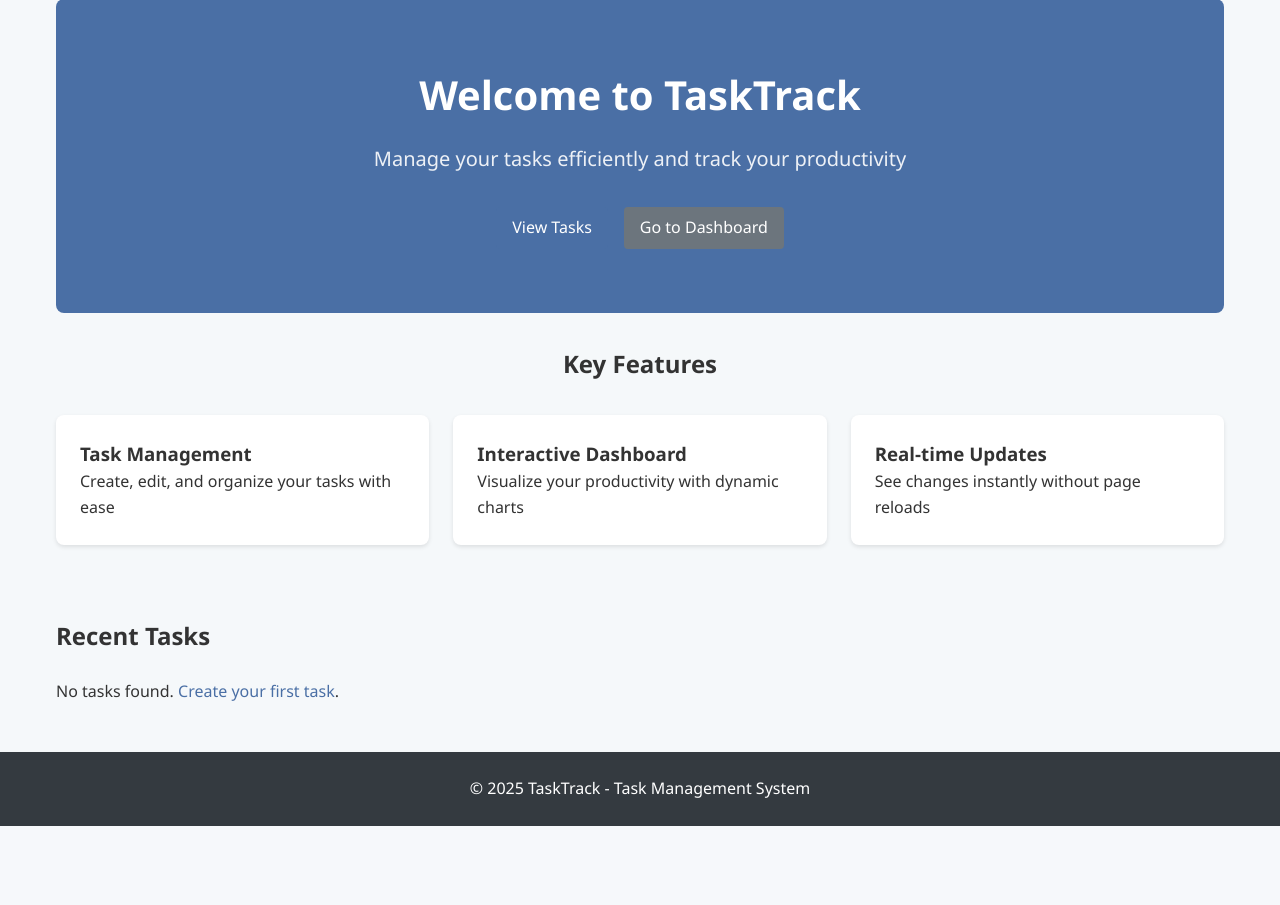
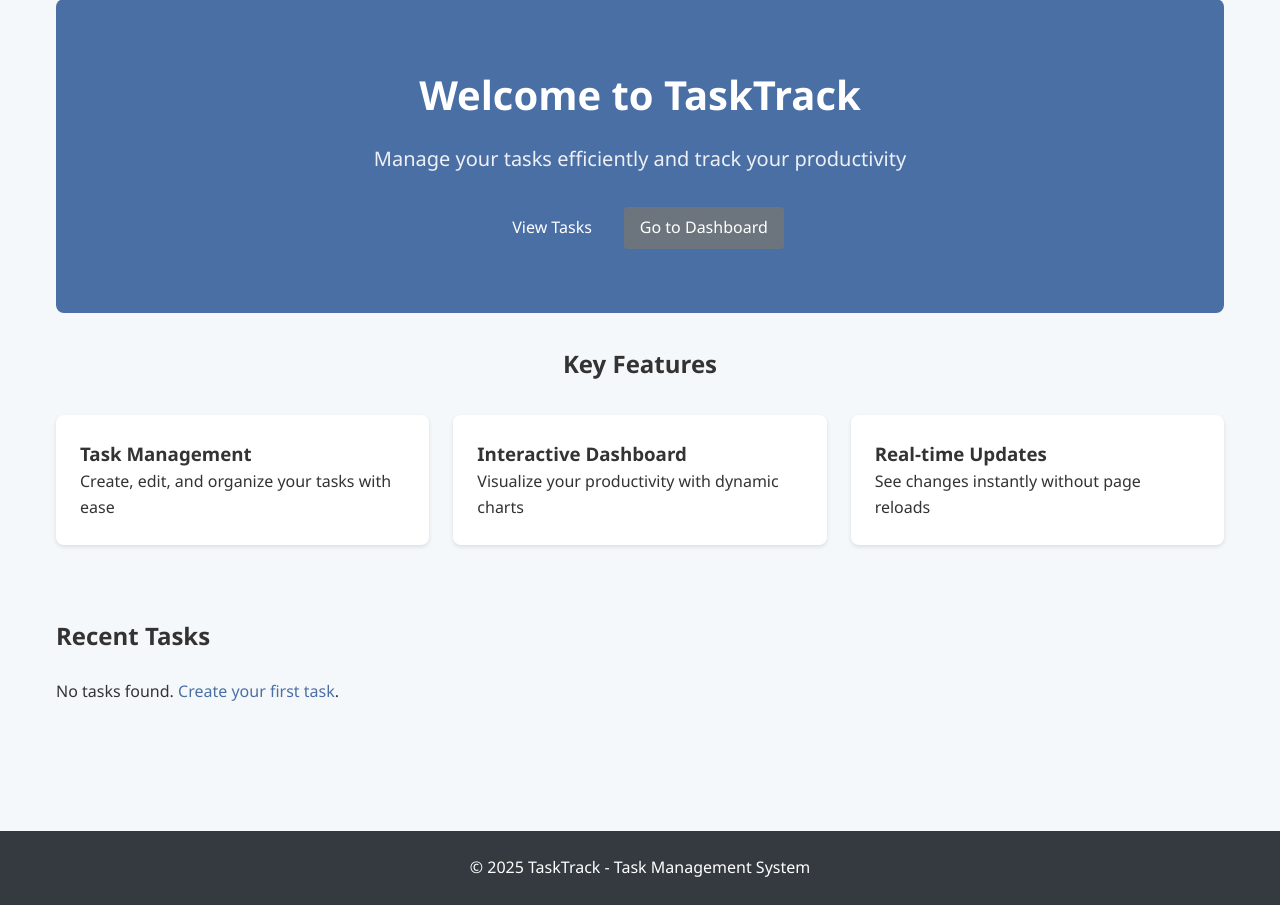
Before and after one commit to WooHooChuka/TaskTrack, a FastAPI app: page / in a window 1280 px wide. Shown: the part 103-1008 px from the top of the page. Before the commit the page ends 929 px from the top, so only its background shows below. Run offline with FastAPI, Linux system fonts and the light colour scheme.

Commit message:
added min height

```diff
--- a/app/static/css/styles.css
+++ b/app/static/css/styles.css
@@ -78,6 +78,7 @@ main {
   max-width: 1200px;
   margin: 2rem auto;
   padding: 0 1rem;
+  min-height: 100vh;
 }
 
 footer {
```
